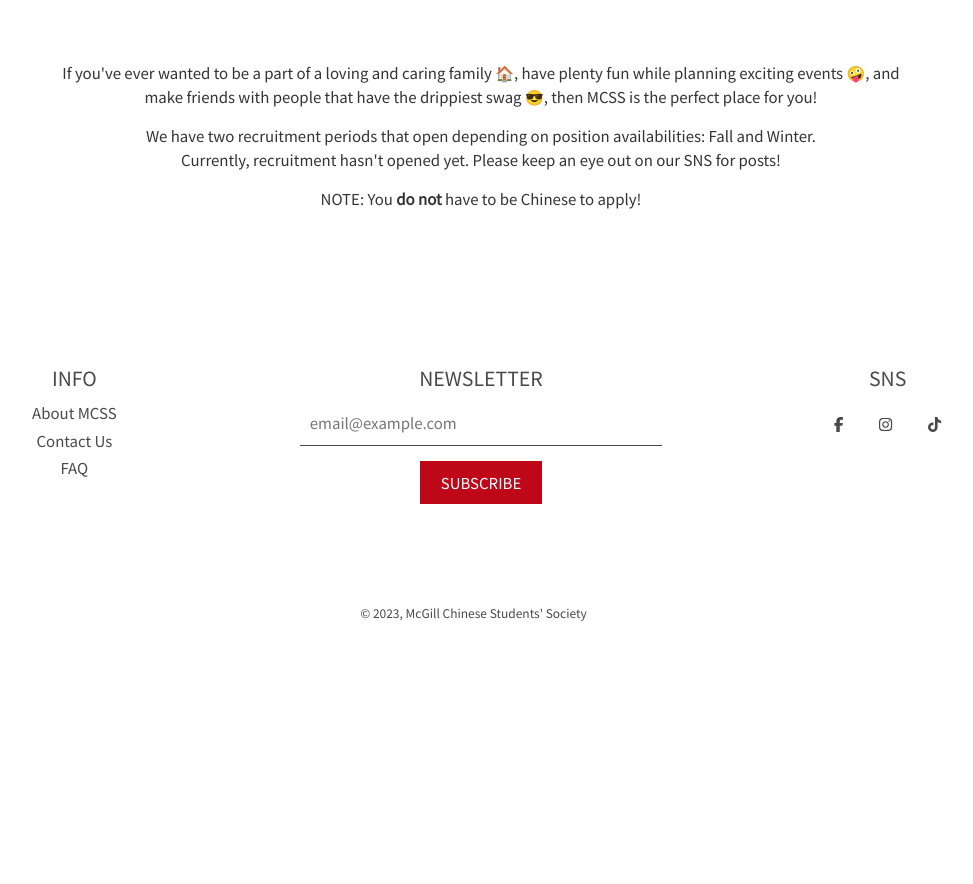
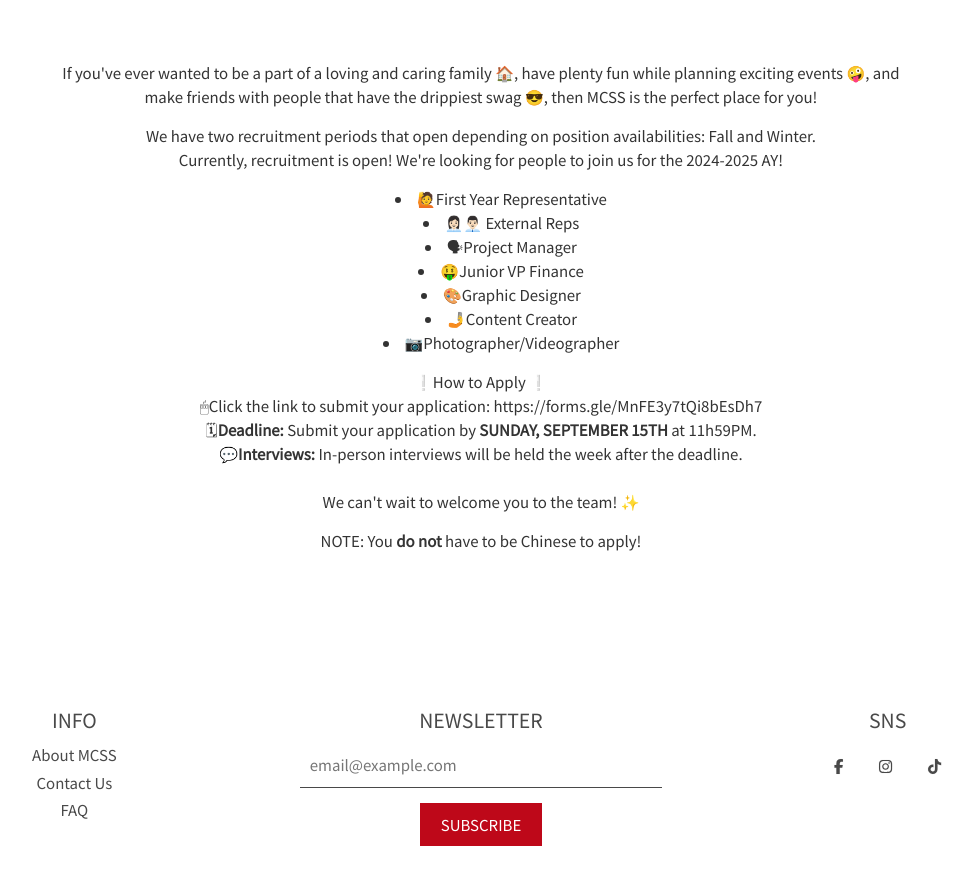
Before and after one commit to wangwiza/mcss-website-v2, a Vue app: page /recruitment in a window 1280 px wide. Shown: the part 1060-1944 px from the top of the page, without its empty margins (159-1132 px from the left). Before the commit the page ends 1724 px from the top, so only its background shows below. Built offline with nearby package versions, Linux system fonts and the light colour scheme; no server answers.

Commit message:
(feat): mentioned open recruitment (#6)

```diff
--- a/src/views/RecruitmentPage.vue
+++ b/src/views/RecruitmentPage.vue
@@ -15,13 +15,32 @@
                 RECRUITMENT
             </h1>
             <p class="p1">
-                If you've ever wanted to be a part of a loving and caring family 🏠, have plenty fun while planning exciting
-                events 🤪, and make friends with people that have the drippiest swag 😎, then MCSS is the perfect place for
+                If you've ever wanted to be a part of a loving and caring family 🏠, have plenty fun while planning
+                exciting
+                events 🤪, and make friends with people that have the drippiest swag 😎, then MCSS is the perfect place
+                for
                 you!
             </p>
             <p class="p1">
-                We have two recruitment periods that open depending on position availabilities: Fall and Winter.
-                <br />Currently, recruitment hasn't opened yet. Please keep an eye out on our SNS for posts!
+                We have two recruitment periods that open depending on position availabilities: Fall and Winter.<br />
+                Currently, recruitment is open! We're looking for people to join us for the 2024-2025 AY!
+            <ul>
+                <li>🙋First Year Representative</li>
+                <li>👩🏻‍💼👨🏻‍💼 External Reps</li>
+                <li>🗣Project Manager</li>
+                <li>🤑Junior VP Finance</li>
+                <li>🎨Graphic Designer</li>
+                <li>🤳Content Creator</li>
+                <li>📷Photographer/Videographer</li>
+            </ul>
+            ❕How to Apply ❕<br>
+            🖱Click the link to submit your application:
+            <a href="https://forms.gle/MnFE3y7tQi8bEsDh7" target="_blank">https://forms.gle/MnFE3y7tQi8bEsDh7</a><br>
+            🗓<strong>Deadline:</strong> Submit your application by <strong>SUNDAY, SEPTEMBER 15TH</strong> at
+            11h59PM.<br>
+            💬<strong>Interviews:</strong> In-person interviews will be held the week after the deadline.<br><br>
+            We can't wait to welcome you to the team! ✨
+
             </p>
             <p class="p1">NOTE: You <strong>do not</strong> have to be Chinese to apply!</p>
             <p class="p1">&nbsp</p>
```
